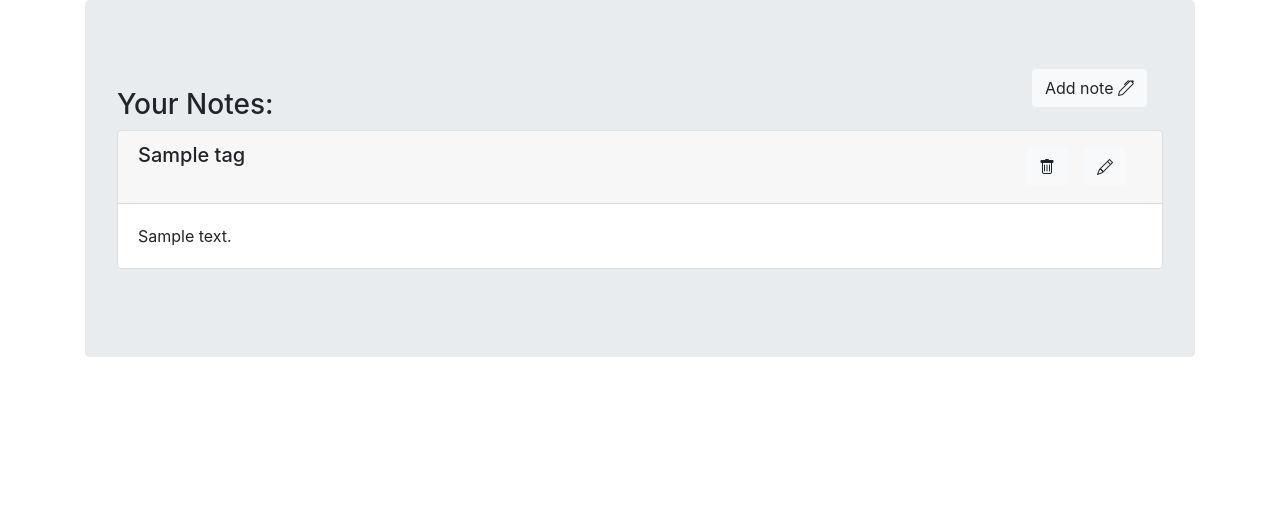
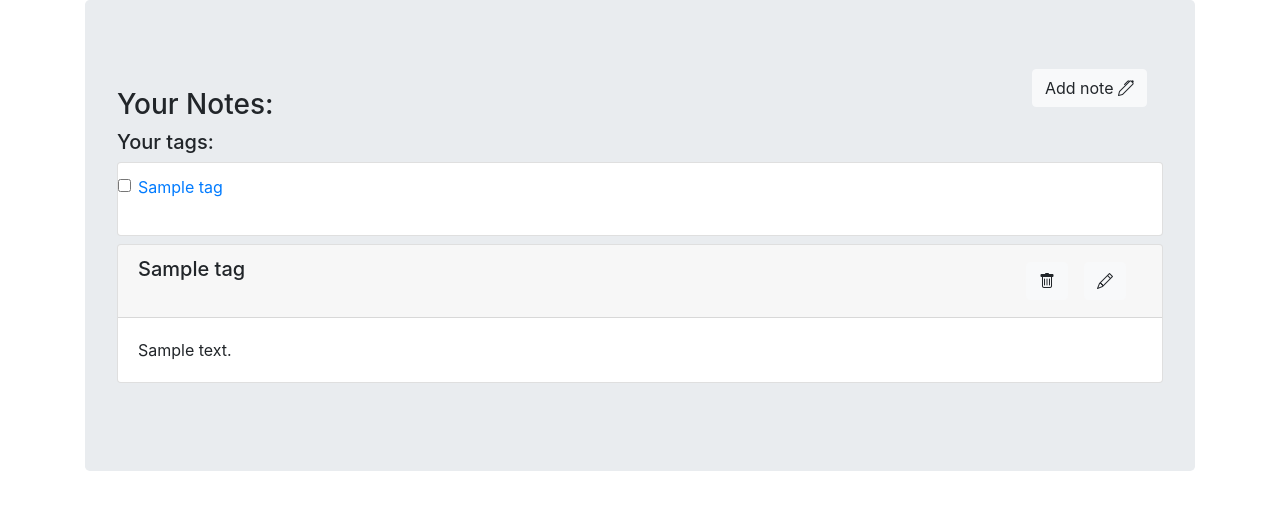
Before and after one commit to coltun/smartnotes, a Django app: page /notes/ in a window 1280 px wide. Shown: the part 70-580 px from the top of the page. Run offline with Django 3.2, Linux system fonts and the light colour scheme; a user stored in the database is signed in; tables that the repository leaves empty hold one stand-in row (values such as "Sample post"); some libraries are stand-ins or nearby versions.

Commit message:
show user tags, show user notes by separate tag, filter user notes by tag and search

```diff
--- a/account/templates/notes.html
+++ b/account/templates/notes.html
@@ -4,7 +4,21 @@
 <a class="navbar-brand float-right" href="{% url 'create_note'%}"><button type="button" class="btn btn-light">Add note <i class="bi bi-pen"></i></button></a> <br>
 {% if all_notes %}
 <h3> Your Notes:</h3>
+<h5> Your tags: </h5>
+{% for tag in user_tags %}
+
+
+<div class="list-group align-baseline">
+  <label class="list-group-item">
+    <input class="form-check-input me-1" type="checkbox" value="">
+    <a href="{%url 'list_by_tag' tag.name %}">{{tag.name}}</a> <br><br>
+  </label>
+
+</div>
+{% endfor %}
+
 	{% for note in all_notes %}
+
 
 <div class="card" style='margin-bottom: 24px'>
   		<h5 class="card-header">
--- a/account/views.py
+++ b/account/views.py
@@ -17,9 +17,22 @@ class CustomLogoutView(LogoutView):
 
 @login_required
 def login_success(request):
+	user = request.user
 	all_notes = Note.objects.filter(user=request.user)
+	user_tags = user.tag_set.all()
 
-	return render(request, "notes.html", {'all_notes': all_notes})
+	if request.GET.get('tags'):
+		filtered_tags_names = ['#{}'.format(ftn) for ftn in request.GET.get('tags').split(',')]
+		print(filtered_tags_names)
+		all_notes = all_notes.filter(tags__name__in=filtered_tags_names)
+
+	if request.GET.get('term'):
+		search_term = request.GET.get('term')
+		print(search_term)
+		all_notes = all_notes.filter(text__icontains=search_term)
+
+
+	return render(request, "notes.html", {'all_notes': all_notes, 'user_tags': user_tags})
 
 def register(request):
 	if request.method == "POST":
--- a/notes/urls.py
+++ b/notes/urls.py
@@ -6,6 +6,7 @@ urlpatterns = [
 	path('create_note/', views.create_note, name='create_note'),
 	path('update_note/<int:pk>/', NoteUpdateView.as_view(), name='update_note'),
 	path('delete_note/<int:pk>/', views.NoteDeleteView.as_view(), name='note_delete'),
+	path('tag/<str:tag_name>/', views.post_list_by_tag, name='list_by_tag')
 
 
 
--- a/smartnotes/settings.py
+++ b/smartnotes/settings.py
@@ -50,7 +50,8 @@ INSTALLED_APPS = [
     'django.contrib.staticfiles',
     'notes',
     'account',
-    'django_extensions'
+    'django_extensions',
+    'django.contrib.postgres',
 ]
 
 MIDDLEWARE = [
```
Also changed, not shown: notes/templates/notes/list_by_tag.html (added, +20 -0 lines), notes/views.py (+10 -1 lines).
